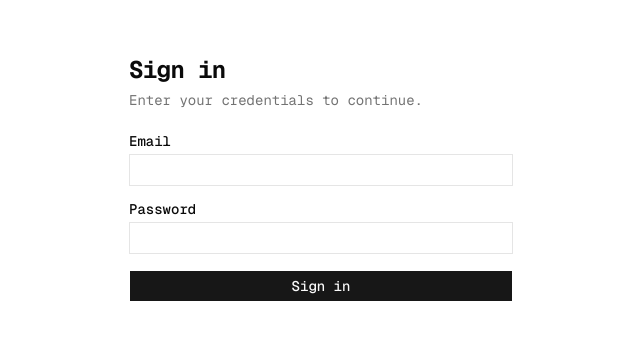
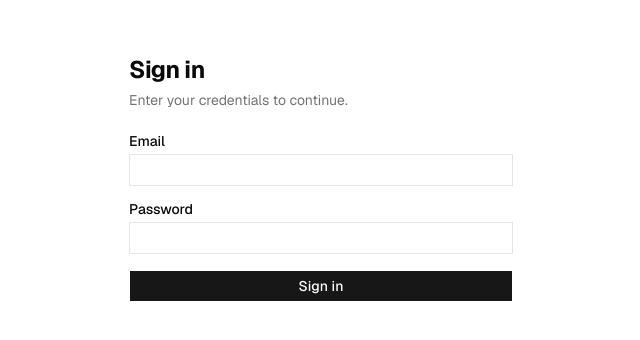
Before and after one commit to kevinagyeman/ticket-car, a Next.js app: page /en/login in a window 1280 px wide. Shown: the part 222-562 px from the top of the page, without its empty margins (319-959 px from the left). Built offline with nearby package versions, Linux system fonts and the light colour scheme; no server answers.

Commit message:
feat: login user

```diff
--- a/src/app/[locale]/login/page.tsx
+++ b/src/app/[locale]/login/page.tsx
@@ -1,5 +1,5 @@
+import { getTranslations, setRequestLocale } from "next-intl/server";
 import { redirect } from "next/navigation";
-import { getTranslations, setRequestLocale } from "next-intl/server";
 
 import { auth } from "@/server/auth";
 import { LoginForm } from "./login-form";
--- a/src/app/[locale]/page.tsx
+++ b/src/app/[locale]/page.tsx
@@ -1,5 +1,5 @@
+import { getTranslations, setRequestLocale } from "next-intl/server";
 import { redirect } from "next/navigation";
-import { getTranslations, setRequestLocale } from "next-intl/server";
 
 import { LanguageSwitcher } from "@/app/_components/language-switcher";
 import { SignOutButton } from "@/app/_components/sign-out-button";
--- a/src/app/layout.tsx
+++ b/src/app/layout.tsx
@@ -1,7 +1,7 @@
 import "@/styles/globals.css";
 
 import type { Metadata } from "next";
-import { Geist_Mono } from "next/font/google";
+import { Geist } from "next/font/google";
 
 export const metadata: Metadata = {
 	title: "ticket-car",
@@ -9,16 +9,16 @@
 	icons: [{ rel: "icon", url: "/favicon.ico" }],
 };
 
-const geistMono = Geist_Mono({
+const geist = Geist({
 	subsets: ["latin"],
-	variable: "--font-geist-mono",
+	variable: "--font-geist-sans",
 });
 
 export default function RootLayout({
 	children,
 }: Readonly<{ children: React.ReactNode }>) {
 	return (
-		<html className={geistMono.variable} lang="en">
+		<html className={geist.variable} lang="en">
 			<body>{children}</body>
 		</html>
 	);
--- a/src/components/ui/button.tsx
+++ b/src/components/ui/button.tsx
@@ -3,7 +3,7 @@
 import { cn } from "cn"
 
 const buttonVariants = cva(
-  "group/button inline-flex shrink-0 items-center justify-center rounded-lg border border-transparent bg-clip-padding text-sm font-medium whitespace-nowrap transition-all outline-none select-none focus-visible:border-ring focus-visible:ring-3 focus-visible:ring-ring/50 active:not-aria-[haspopup]:translate-y-px disabled:pointer-events-none disabled:opacity-50 aria-invalid:border-destructive aria-invalid:ring-3 aria-invalid:ring-destructive/20 dark:aria-invalid:border-destructive/50 dark:aria-invalid:ring-destructive/40 [&_svg]:pointer-events-none [&_svg]:shrink-0 [&_svg:not([class*='size-'])]:size-4",
+  "group/button inline-flex shrink-0 items-center justify-center rounded-lg border border-transparent bg-clip-padding text-sm font-medium whitespace-nowrap transition-all outline-none select-none focus-visible:border-ring focus-visible:ring-3 focus-visible:ring-ring/50 active:not-aria-[haspopup]:translate-y-px disabled:pointer-events-none disabled:opacity-50 aria-invalid:border-destructive aria-invalid:ring-3 aria-invalid:ring-destructive/20 dark:aria-invalid:border-destructive/50 dark:aria-invalid:ring-destructive/40 [&_svg]:pointer-events-none [&_svg]:shrink-0 [&_svg:not([class*='size-'])]:size-4 cursor-pointer",
   {
     variants: {
       variant: {
--- a/src/styles/globals.css
+++ b/src/styles/globals.css
@@ -5,13 +5,9 @@
 @custom-variant dark (&:is(.dark *));
 
 @theme {
-	/* Monospace everywhere — matches the terminal / chat font. */
 	--font-sans:
-		var(--font-geist-mono), ui-monospace, "SF Mono", "SFMono-Regular", "Menlo",
-		"Consolas", "Liberation Mono", monospace;
-	--font-mono:
-		var(--font-geist-mono), ui-monospace, "SF Mono", "SFMono-Regular", "Menlo",
-		"Consolas", "Liberation Mono", monospace;
+		var(--font-geist-sans), ui-sans-serif, system-ui, sans-serif,
+		"Apple Color Emoji", "Segoe UI Emoji", "Segoe UI Symbol", "Noto Color Emoji";
 }
 
 @theme inline {
```
